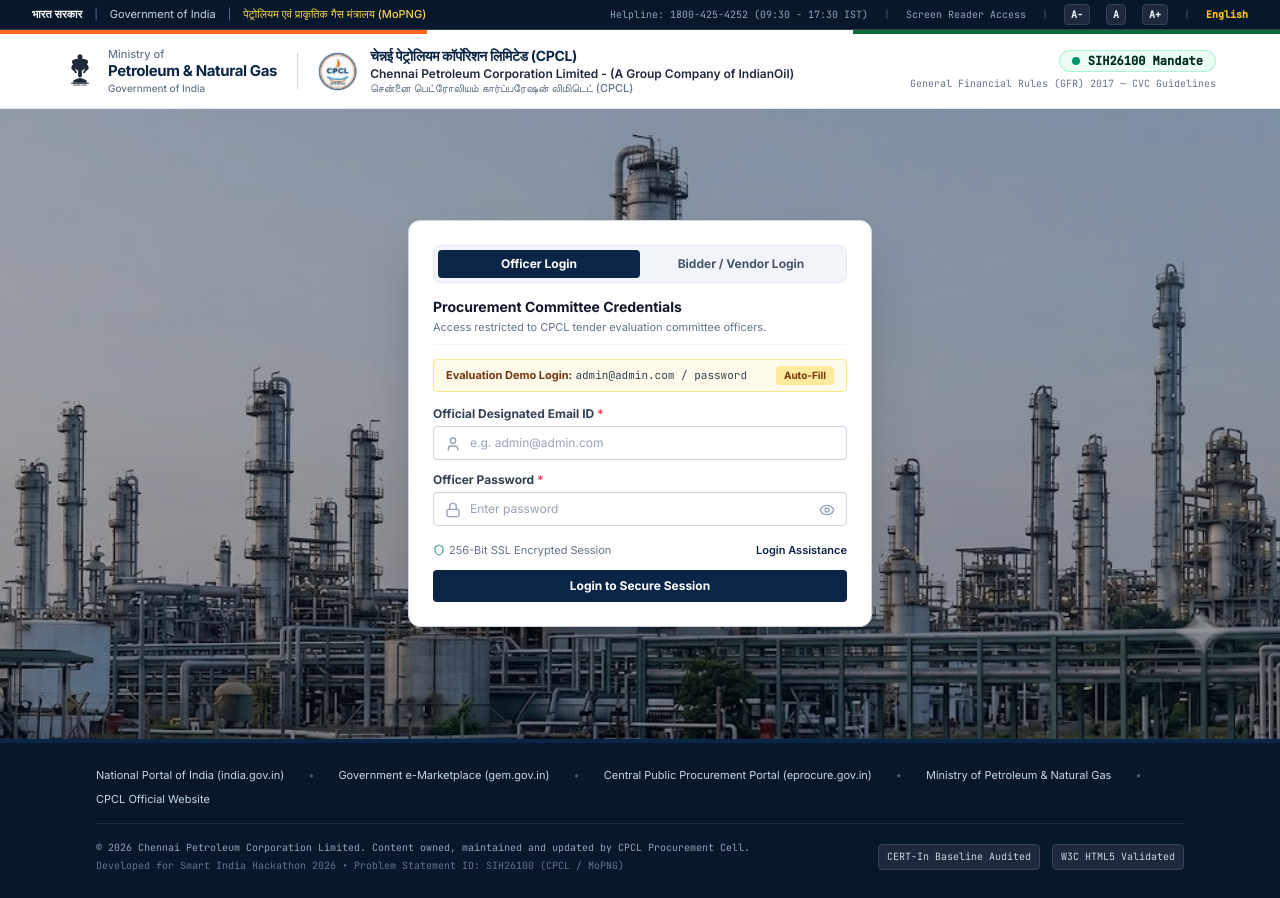
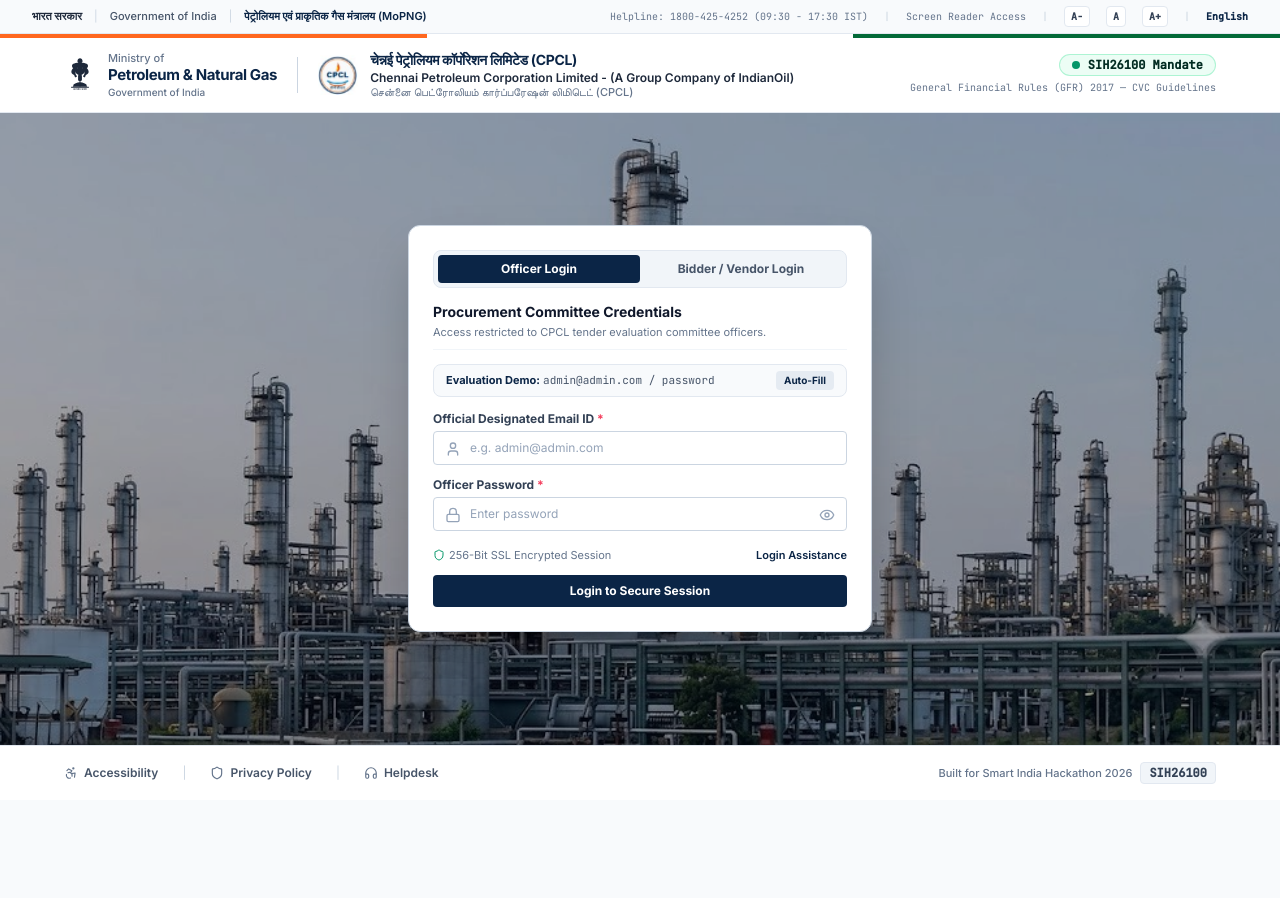
Before and after one commit to snuthon1/gemcompliance, a React (Vite) app in the folder client/: page /login in a window 1280 px wide. After the commit the page ends 800 px from the top, so only its background shows below. Built offline with nearby package versions, Linux system fonts and the light colour scheme; the HTML template or start-up script is replaced by a standard one.

Commit message:
feat(ui): complete modern visual overhaul for Login.jsx

```diff
--- a/client/src/pages/Login.jsx
+++ b/client/src/pages/Login.jsx
@@ -7,7 +7,9 @@ import {
   EyeOff,
   Shield,
   AlertCircle,
-  Building2
+  Building2,
+  Accessibility,
+  Headphones
 } from 'lucide-react';
 import { useAuth } from '../context/AuthContext';
 import NationalEmblem from '../components/NationalEmblem';
@@ -89,24 +91,24 @@ export default function Login() {
     <div className="min-h-screen bg-[#F1F5F9] flex flex-col justify-between font-sans text-slate-800 antialiased selection:bg-amber-500 selection:text-white">
       {/* 1. TOP OFFICIAL ACCESSIBILITY & GOI STRIP */}
       <div className="shrink-0">
-        <div className="bg-[#07182D] text-slate-300 px-4 sm:px-8 py-1 text-[11px] flex flex-col sm:flex-row justify-between items-center gap-1 border-b border-slate-700">
+        <div className="bg-slate-50 text-slate-600 px-4 sm:px-8 py-1.5 text-[11px] flex flex-col sm:flex-row justify-between items-center gap-1 border-b border-slate-200">
           <div className="flex items-center space-x-3">
-            <span className="font-semibold text-white">भारत सरकार</span>
-            <span className="text-slate-500">|</span>
-            <span>Government of India</span>
-            <span className="text-slate-500">|</span>
-            <span className="text-amber-300 font-medium">पेट्रोलियम एवं प्राकृतिक गैस मंत्रालय (MoPNG)</span>
+            <span className="font-bold text-slate-800">भारत सरकार</span>
+            <span className="text-slate-300">|</span>
+            <span className="font-medium">Government of India</span>
+            <span className="text-slate-300">|</span>
+            <span className="text-[#0B2546] font-semibold">पेट्रोलियम एवं प्राकृतिक गैस मंत्रालय (MoPNG)</span>
           </div>
-          <div className="flex items-center space-x-4 text-[10px] font-mono text-slate-400">
+          <div className="flex items-center space-x-4 text-[10px] font-mono text-slate-500">
             <span className="hidden md:inline">Helpline: 1800-425-4252 (09:30 - 17:30 IST)</span>
-            <span className="hidden sm:inline text-slate-600">|</span>
-            <span className="hover:text-white cursor-pointer">Screen Reader Access</span>
-            <span className="text-slate-600">|</span>
-            <span className="bg-slate-800 text-slate-200 px-1.5 py-0.5 rounded border border-slate-700 font-bold">A-</span>
-            <span className="bg-slate-800 text-slate-200 px-1.5 py-0.5 rounded border border-slate-700 font-bold">A</span>
-            <span className="bg-slate-800 text-slate-200 px-1.5 py-0.5 rounded border border-slate-700 font-bold">A+</span>
-            <span className="text-slate-600">|</span>
-            <span className="text-amber-400 font-bold cursor-pointer">English</span>
+            <span className="hidden sm:inline text-slate-300">|</span>
+            <span className="hover:text-[#0B2546] cursor-pointer">Screen Reader Access</span>
+            <span className="text-slate-300">|</span>
+            <span className="bg-white text-slate-700 px-1.5 py-0.5 rounded border border-slate-200 font-bold hover:border-slate-300">A-</span>
+            <span className="bg-white text-slate-700 px-1.5 py-0.5 rounded border border-slate-200 font-bold hover:border-slate-300">A</span>
+            <span className="bg-white text-slate-700 px-1.5 py-0.5 rounded border border-slate-200 font-bold hover:border-slate-300">A+</span>
+            <span className="text-slate-300">|</span>
+            <span className="text-[#0B2546] font-bold cursor-pointer">English</span>
           </div>
         </div>
 
@@ -229,17 +231,17 @@ export default function Login() {
                 </div>
 
                 {/* Demo Credentials Quick-Fill Pill */}
-                <div className="bg-amber-50 border border-amber-200 rounded py-1.5 px-3 text-[11px] flex items-center justify-between">
-                  <div className="text-amber-900">
-                    <span className="font-bold">Evaluation Demo Login:</span>{' '}
-                    <span className="font-mono text-slate-700">
+                <div className="bg-slate-50 border border-slate-200 rounded-lg py-1.5 px-3 text-[11px] flex items-center justify-between">
+                  <div className="text-slate-700">
+                    <span className="font-bold text-[#0B2546]">Evaluation Demo:</span>{' '}
+                    <span className="font-mono text-slate-600">
                       {activeTab === 'OFFICER' ? 'admin@admin.com / password' : '33AABCA1234F1Z5 / password'}
                     </span>
                   </div>
                   <button
                     type="button"
                     onClick={() => handleQuickFill(activeTab)}
-                    className="ml-2 text-[10px] font-bold text-amber-900 bg-amber-200/80 hover:bg-amber-300 px-2 py-0.5 rounded transition cursor-pointer"
+                    className="ml-2 text-[10px] font-bold text-[#0B2546] bg-slate-200/80 hover:bg-slate-300 px-2 py-0.5 rounded transition cursor-pointer"
                   >
                     Auto-Fill
                   </button>
@@ -400,51 +402,31 @@ export default function Login() {
           </main>
         </div>
 
-      {/* 6. AUTHENTIC GOVERNMENT OF INDIA (NIC STYLE) FOOTER */}
-      <footer className="bg-[#07182D] text-slate-300 text-xs border-t-4 border-t-[#0B2546] mt-auto shrink-0">
-        <div className="max-w-6xl mx-auto px-4 sm:px-8 py-6 space-y-4">
-          {/* Top Links Row */}
-          <div className="flex flex-wrap items-center justify-center sm:justify-start gap-x-6 gap-y-2 text-[11px] text-slate-300 pb-4 border-b border-slate-800">
-            <a href="https://india.gov.in" target="_blank" rel="noreferrer" className="hover:text-white transition">
-              National Portal of India (india.gov.in)
+      {/* 6. CLEAN OFFICIAL FOOTER (Matches site design system) */}
+      <footer className="border-t border-slate-200 bg-white py-4 text-xs text-slate-600 px-4 sm:px-8 shrink-0 mt-auto">
+        <div className="max-w-6xl mx-auto flex flex-col sm:flex-row items-center justify-between gap-3">
+          <div className="flex items-center space-x-6">
+            <a href="https://india.gov.in" target="_blank" rel="noreferrer" className="flex items-center space-x-1.5 hover:text-[#0B2546] transition">
+              <Accessibility className="w-3.5 h-3.5 text-slate-500" />
+              <span className="font-semibold">Accessibility</span>
             </a>
-            <span className="text-slate-600 hidden sm:inline">&bull;</span>
-            <a href="https://gem.gov.in" target="_blank" rel="noreferrer" className="hover:text-white transition">
-              Government e-Marketplace (gem.gov.in)
+            <span className="text-slate-300">|</span>
+            <a href="#" onClick={(e) => { e.preventDefault(); alert('CPCL Procurement Privacy Policy: Compliant with CERT-In and Ministry of Petroleum guidelines.'); }} className="flex items-center space-x-1.5 hover:text-[#0B2546] transition">
+              <Shield className="w-3.5 h-3.5 text-slate-500" />
+              <span className="font-semibold">Privacy Policy</span>
             </a>
-            <span className="text-slate-600 hidden sm:inline">&bull;</span>
-            <a href="https://eprocure.gov.in" target="_blank" rel="noreferrer" className="hover:text-white transition">
-              Central Public Procurement Portal (eprocure.gov.in)
-            </a>
-            <span className="text-slate-600 hidden sm:inline">&bull;</span>
-            <a href="https://mopng.gov.in" target="_blank" rel="noreferrer" className="hover:text-white transition">
-              Ministry of Petroleum &amp; Natural Gas
-            </a>
-            <span className="text-slate-600 hidden sm:inline">&bull;</span>
-            <a href="https://cpcl.co.in" target="_blank" rel="noreferrer" className="hover:text-white transition">
-              CPCL Official Website
+            <span className="text-slate-300">|</span>
+            <a href="mailto:eproc-support@cpcl.co.in" className="flex items-center space-x-1.5 hover:text-[#0B2546] transition">
+              <Headphones className="w-3.5 h-3.5 text-slate-500" />
+              <span className="font-semibold">Helpdesk</span>
             </a>
           </div>
 
-          {/* Bottom Attribution & Statutory Row */}
-          <div className="flex flex-col sm:flex-row items-center justify-between gap-3 text-[10px] text-slate-400 font-mono">
-            <div className="space-y-0.5 text-center sm:text-left">
-              <p>
-                &copy; 2026 Chennai Petroleum Corporation Limited. Content owned, maintained and updated by CPCL Procurement Cell.
-              </p>
-              <p className="text-slate-500">
-                Developed for Smart India Hackathon 2026 &bull; Problem Statement ID: SIH26100 (CPCL / MoPNG)
-              </p>
-            </div>
-
-            <div className="flex items-center space-x-3 shrink-0">
-              <span className="bg-slate-800 border border-slate-700 px-2 py-1 rounded text-slate-300">
-                CERT-In Baseline Audited
-              </span>
-              <span className="bg-slate-800 border border-slate-700 px-2 py-1 rounded text-slate-300">
-                W3C HTML5 Validated
-              </span>
-            </div>
+          <div className="flex items-center space-x-2 text-slate-500">
+            <span className="text-[11px] font-medium">Built for Smart India Hackathon 2026</span>
+            <span className="text-xs font-mono font-bold text-slate-700 bg-slate-100 px-2 py-0.5 rounded border border-slate-200">
+              SIH26100
+            </span>
           </div>
         </div>
       </footer>
```
